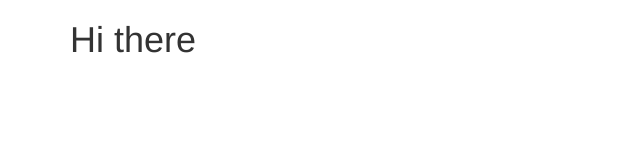
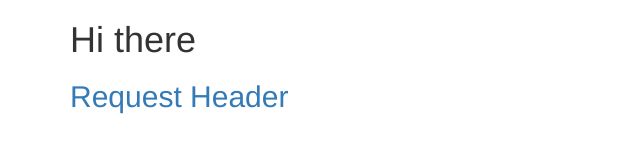
Before and after one commit to dohoit2016/fcc-request-header-parser, a website: page public/index.html in a window 1280 px wide. Shown: the whole page, without its empty margins (0-640 px from the left). Drawn offline with nearby package versions, Linux system fonts and the light colour scheme.

Commit message:
Add link index

```diff
--- a/public/index.html
+++ b/public/index.html
@@ -12,6 +12,7 @@
 		<h1 class="header">
 			Hi there
 		</h1>
+		<h2><a href="/info">Request Header</a></h2>
 
 	</div>
 
```
